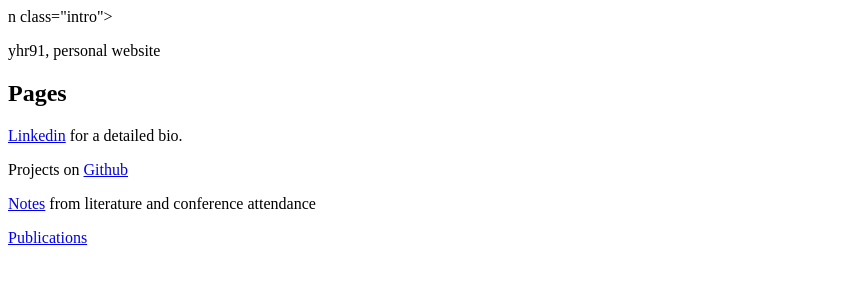
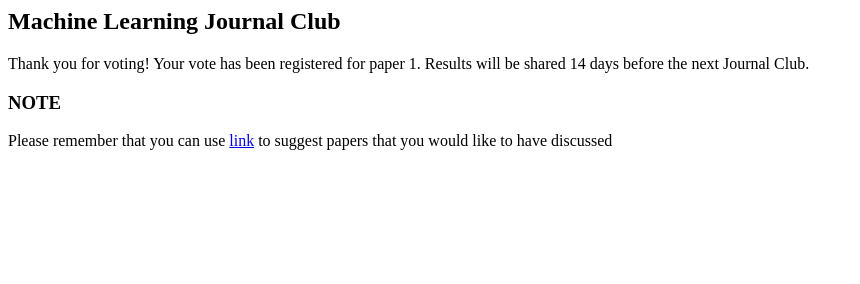
Before and after one commit to MLearnJC/MLearnJC.github.io, a plain HTML site: page index.html in a window 1280 px wide. Shown: the whole page, without its empty margins (0-860 px from the left). Drawn offline with Linux system fonts and the light colour scheme.

Commit message:
index changed

```diff
--- a/index.html
+++ b/index.html
@@ -1,26 +1,7 @@
+<h2> Machine Learning Journal Club </h2>
 
-n class="intro">
-  <div class="grid">
-    <div class="unit whole center-on-mobiles">
-      <p class="first">yhr91, personal website</p>
-    </div>
-  </div>
-</section>
-<section class="features">
-  <div class="grid">
-    <div class="unit one-third">
-      <h2>Pages</h2>
-      <p>
-        <a href="https://www.linkedin.com/in/yusuf-roohani-bb195231">Linkedin</a> for a detailed bio.
-      </p>
-        Projects on <a href="https://github.com/yhr91">Github </a>
-      <p>
-        <a href='/notes'>Notes</a> from literature and conference attendance
-      </p>
-      <p>
-        <a href='/publications'>Publications</a>
-      </p>
-     </div>
-    <div class="clear"></div>
-  </div>
-</section>
+Thank you for voting!
+Your vote has been registered for paper 1. Results will be shared 14 days before the next Journal Club.
+
+<h3>NOTE</h3>
+Please remember that you can use <a href="https://github.com/yhr91">link</a> to suggest papers that you would like to have discussed
```
